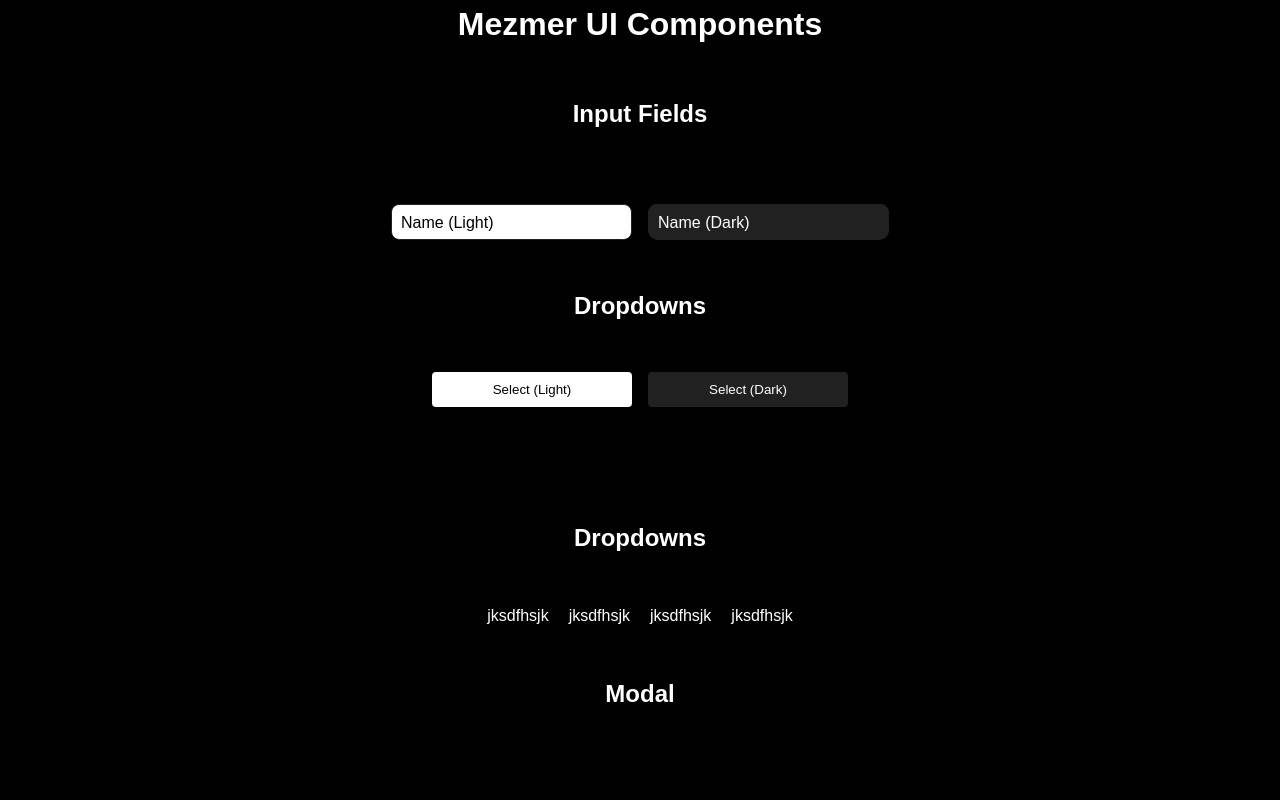
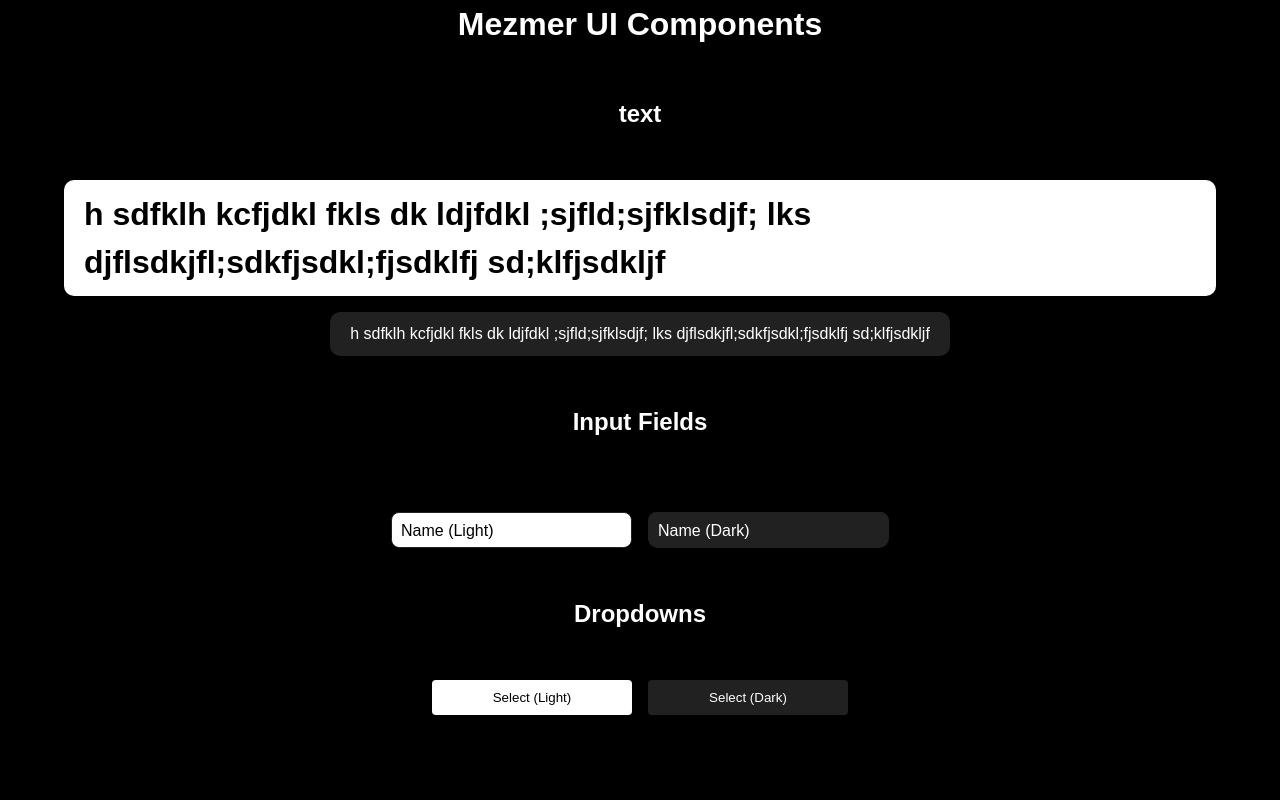
Before and after one commit to shibsundarchakrabory/MEZMER-UI, a React (Vite) app: page / in a window 1280 px wide. Shown: the top 800 px of the page. Built offline with nearby package versions, Linux system fonts and the light colour scheme.

Commit message:
Tect component created

```diff
--- /dev/null
+++ b/src/components/Text/Text.jsx
@@ -0,0 +1,18 @@
+import React from 'react';
+import ThemeFunctionConponent from "../../Functions/ThemeFunctionConponent/ThemeFunctionConponent";
+import styles from "./Text.module.css";
+
+function Text({ children, theme = "default", textType = "h1", ...props }) {
+    const Tag = textType;
+
+    let className = `${styles.container} `;
+    className += ThemeFunctionConponent(theme);
+
+    return (
+        <Tag className={className} {...props}>
+            {children}
+        </Tag>
+    );
+}
+
+export default Text;
--- /dev/null
+++ b/src/components/Text/Text.module.css
@@ -0,0 +1,5 @@
+.container{
+    padding: 10px 20px;
+    max-width: 90%;
+    flex-wrap:wrap;
+}
--- /dev/null
+++ b/src/components/Text/index.js
@@ -0,0 +1 @@
+export { default } from "./Text";
--- a/src/index.js
+++ b/src/index.js
@@ -6,4 +6,5 @@ export { default as Card } from "./components/Card";
 export { default as Input } from "./components/Input";
 export { default as DropDown } from "./components/DropDown";
 export { default as Container } from "./components/ColomnContainer";
-export { default as Modal } from "./components/Modal"
+export { default as Modal } from "./components/Modal";
+export { default as Text } from "./components/Text"
--- a/src/main.jsx
+++ b/src/main.jsx
@@ -9,6 +9,7 @@ import {
     DropDown,
     Input,
     Modal,
+    Text,
 } from "./index";
 
 // import assate1 from "./assets/assate.jpg"
@@ -36,7 +37,26 @@ const App = () => {
     return (
         <div className="body">
             <h1>Mezmer UI Components</h1>
+            <h2>text</h2>
+            <div
+                style={{
 
+                    display: "flex",
+                    flexDirection: "column",
+                    gap: "1rem",
+                    alignItems: "center",
+                    justifyContent: "center",
+                    width: "100vw",
+                }}
+            >
+               <Text textType="h1" theme="light">
+                h sdfklh kcfjdkl fkls dk ldjfdkl ;sjfld;sjfklsdjf; lks djflsdkjfl;sdkfjsdkl;fjsdklfj sd;klfjsdkljf
+               </Text>
+               <Text textType="p" theme="dark">
+                h sdfklh kcfjdkl fkls dk ldjfdkl ;sjfld;sjfklsdjf; lks djflsdkjfl;sdkfjsdkl;fjsdklfj sd;klfjsdkljf
+               </Text>
+
+            </div>
             <h2>Input Fields</h2>
             <div
                 style={{
@@ -88,7 +108,7 @@ const App = () => {
                     label="Select (Dark)"
                 />
             </div>
-            <h2>Dropdowns</h2>
+            <h2>container</h2>
             <div
                 style={{
                     display: "flex",
@@ -123,6 +143,7 @@ const App = () => {
                </Modal> */}
 
             </div>
+
         </div>
     );
 };
--- a/src/styles/tokens.css
+++ b/src/styles/tokens.css
@@ -31,10 +31,10 @@
 .btn-light {
     background: #ffffff;
     color: #000000;
-    /* border: 1px solid #000000; */
+    border-radius: 10px;
 }
 .btn-dark {
     background: #212121;
     color: #ffffff;
-    /* border: 2px solid #ffffff; */
+    border-radius: 10px;
 }
```
